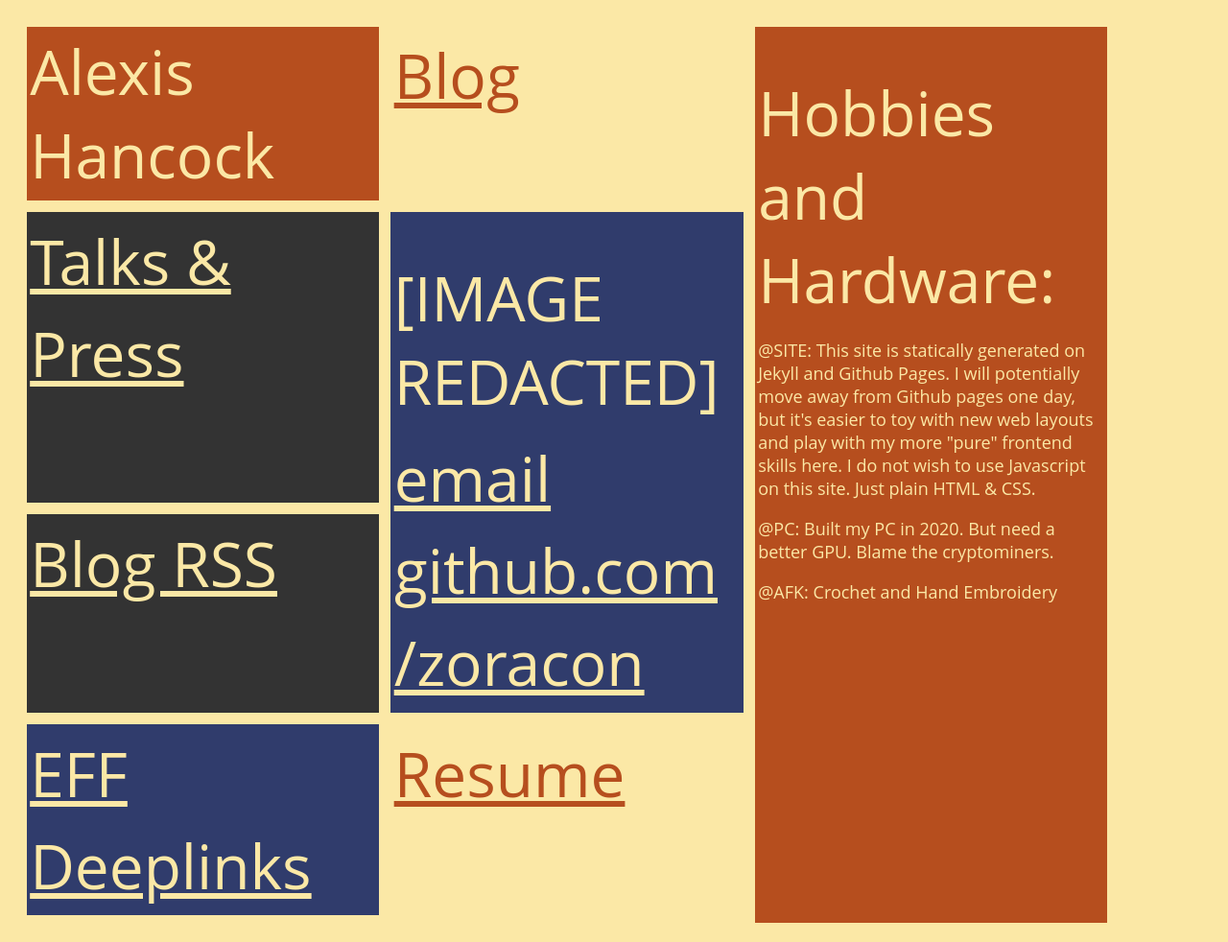
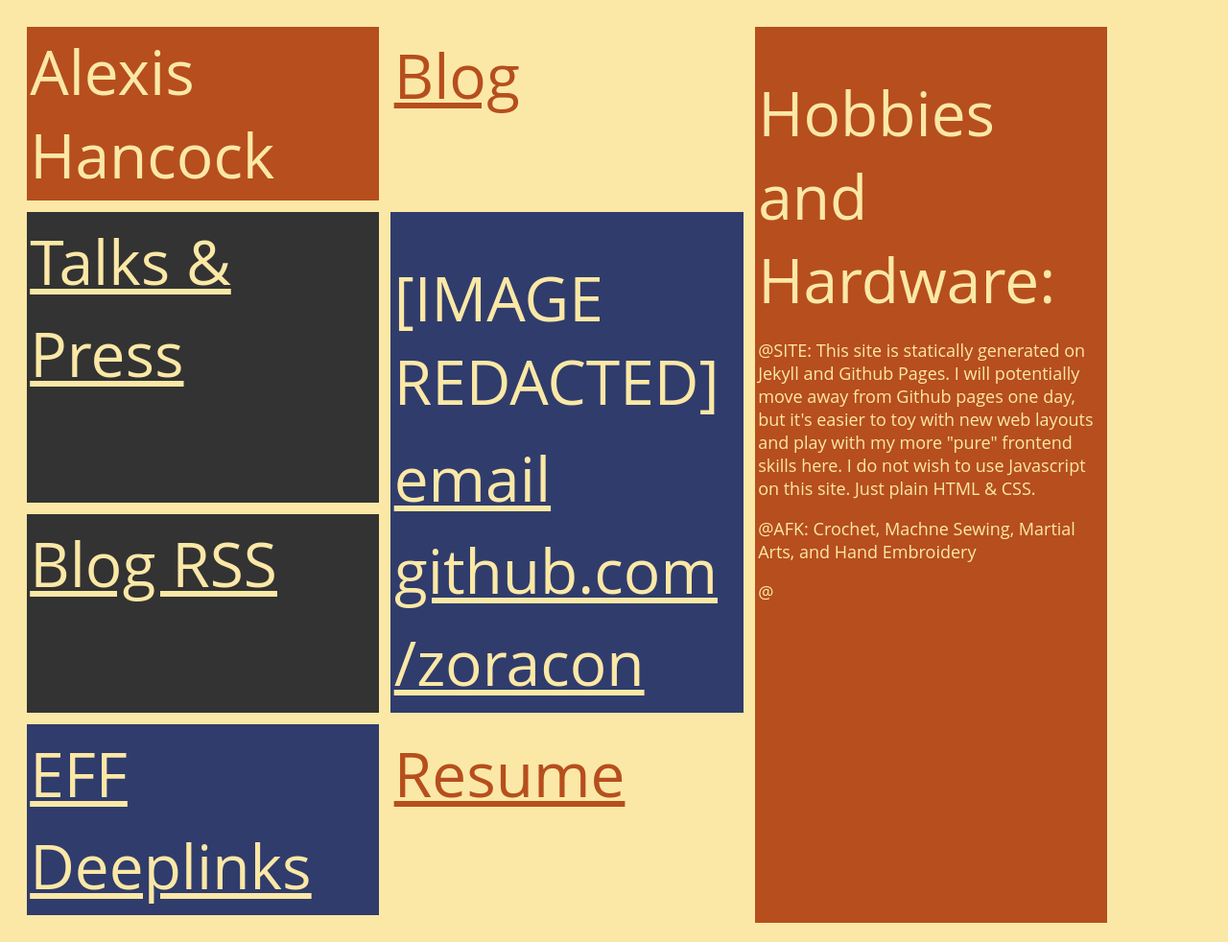
Before and after one commit to zoracon/zoracon.github.io, a Jekyll site: the page built from index.html, in a window 1280 px wide. Shown: the whole page at 96% size. Built offline with Jekyll 4.4.1, drawn with Linux system fonts in a browser that asks for light colours.

Commit message:
Homepage update
Signed-off-by: Alexis <lxshancock@gmail.com>

```diff
--- a/index.html
+++ b/index.html
@@ -16,9 +16,8 @@ title: Alexis
       pages one day, but it's easier to toy with new web layouts and play with my more "pure" frontend skills here. I do
       not wish to use Javascript on this site. Just plain HTML & CSS.</p>
 
-    <p>@PC: Built my PC in 2020. But need a better GPU. Blame the cryptominers.</p>
-
-    <p>@AFK: Crochet and Hand Embroidery</p>
+    <p>@AFK: Crochet, Machne Sewing, Martial Arts, and Hand Embroidery</p>
+    <p>@</p>
 
   </div>
   <div class="d iblock"><a target="_blank" href="https://www.eff.org/about/staff/alexis-hancock">EFF Deeplinks</a></div>
```
